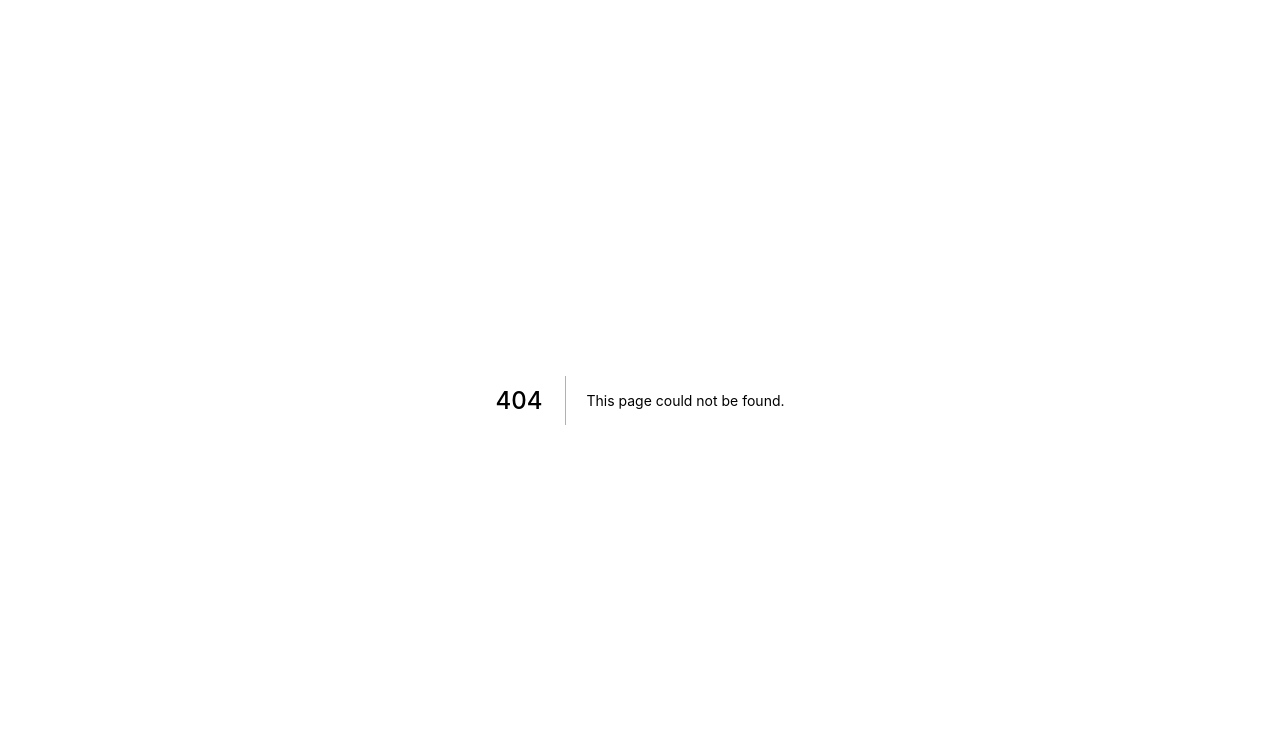
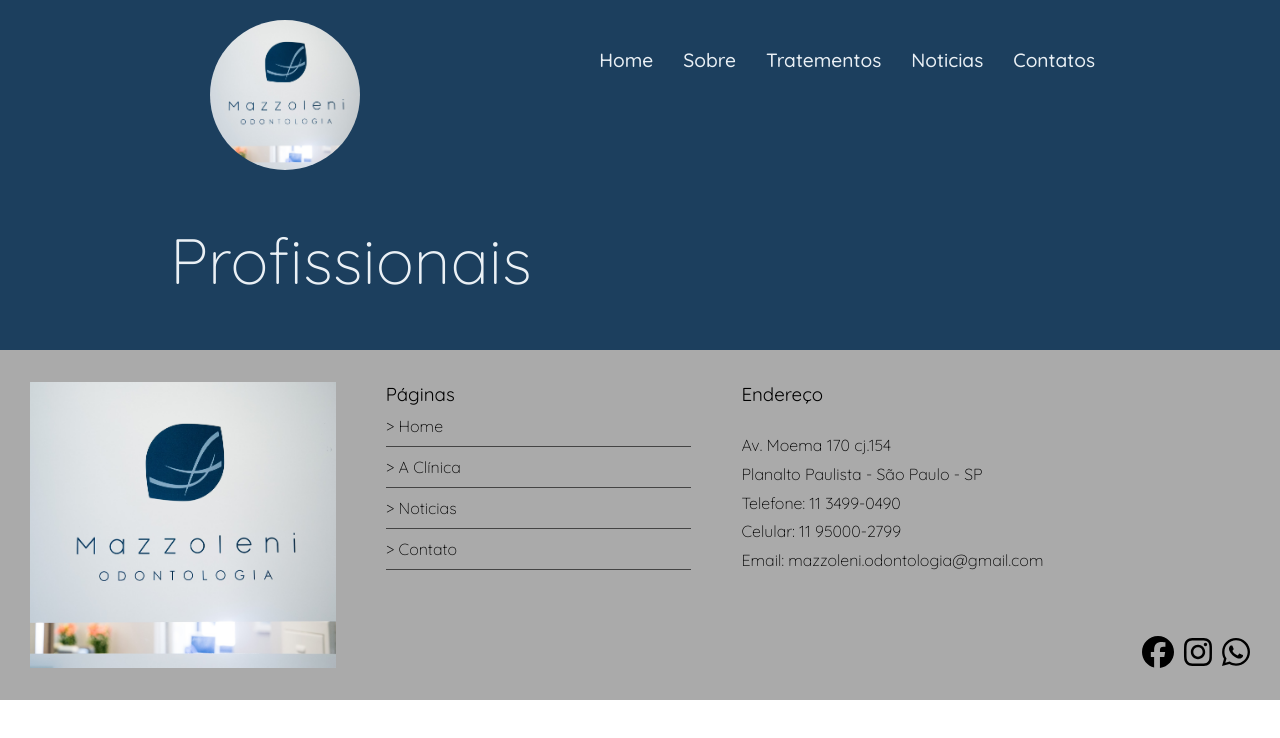
Before and after one commit to Henrique-mazzoleni/mazzoleniodontologia, a Next.js app: page /profissionais in a window 1280 px wide. Before the commit this address had no page. Shown: the top 738 px of the page. Built offline with nearby package versions, Linux system fonts and the light colour scheme.

Commit message:
drop down list on navbar

```diff
--- a/components/Navbar.js
+++ b/components/Navbar.js
@@ -30,18 +30,44 @@ const text = (
 export default function Navbar() {
   const { width } = useWindowSize();
   const [mobileMode, setMobileMode] = useState(width < 430);
+  const [showSobre, setShowSobre] = useState(false);
 
   useEffect(() => {
     setMobileMode(width < 430);
   }, [width]);
 
+  const showSobreHandler = () => {
+    setShowSobre((state) => !state);
+  };
+
   const menu = (
     <Fragment>
-      <li><Link href="/">Home</Link></li>
-      <li><Link href="/sobre">Sobre</Link></li>
-      <li><Link href="/">Tratementos</Link></li>
-      <li><Link href="/">Noticias</Link></li>
-      <li><Link href="/">Contatos</Link></li>
+      <li>
+        <Link href="/">Home</Link>
+      </li>
+      <li onMouseEnter={showSobreHandler} onMouseLeave={showSobreHandler}>
+        Sobre
+        {showSobre && (
+          <ul className={styles["drop-down-list"]}>
+            <span>Conheça a clínica</span>
+            <li>
+              <Link href="/sobre">A Clínica</Link>
+            </li>
+            <li>
+              <Link href="/profissionais">Profissionais</Link>
+            </li>
+          </ul>
+        )}
+      </li>
+      <li>
+        <Link href="/">Tratementos</Link>
+      </li>
+      <li>
+        <Link href="/">Noticias</Link>
+      </li>
+      <li>
+        <Link href="/">Contatos</Link>
+      </li>
     </Fragment>
   );
 
--- a/pages/_document.js
+++ b/pages/_document.js
@@ -1,4 +1,6 @@
 import { Html, Head, Main, NextScript } from "next/document";
+import Navbar from "../components/Navbar";
+import Footer from "../components/Footer";
 
 export default function Document() {
   return (
--- /dev/null
+++ b/pages/profissionais.js
@@ -0,0 +1,15 @@
+import { Fragment } from "react";
+
+import Navbar from "../components/Navbar";
+import Footer from "../components/Footer";
+import Header from "../components/Header";
+
+export default function Profissionais () {
+    return (
+        <Fragment>
+            <Navbar />
+            <Header title="Profissionais" />
+            <Footer />
+        </Fragment>
+    )
+}
--- a/styles/Navbar.module.css
+++ b/styles/Navbar.module.css
@@ -3,18 +3,17 @@
     width: 100%;
     z-index: 10;
     transition: all 1s ease-in-out;
+    color: var(--light-color);
 }
 
 .navbar-top {
-    color: var(--light-color);
     height: 120px;
     background-color: transparent;
 }
 
 .navbar-scroll {
-    color: var(--dark-color);
     height: 70px;
-    background-color: #eee;
+    background-color: var(--dark-color);
 }
 
 .content {
@@ -36,6 +35,7 @@
 }
 
 .menu-dropdown li {
+    position: relative;
     margin-top: 5px;
 }
 
@@ -87,3 +87,49 @@
     color: var(--light-color);
     text-shadow: 1px 1px 1px #333;
 }
+
+.drop-down-list {
+    background-color: var(--dark-color);
+    opacity: 0.9;
+    color: var(--light-color);
+    text-shadow: none;
+    position: absolute;
+    padding: 20px 50px;
+    border-top: 2px solid #333;
+    filter: brightness(150%);
+    animation: slide-down 0.5s ease-out;
+}
+
+.navbar-top .drop-down-list {
+    top: 100px;
+}
+
+.navbar-scroll .drop-down-list {
+    top: 70px;
+}
+
+.drop-down-list span {
+    display: block;
+    padding-bottom: 15px;
+}
+
+.drop-down-list li {
+    margin: 5px 0;
+}
+
+.drop-down-list li:hover {
+    border: none;
+    text-shadow: 1px 1px 2px var(--primary-color);
+}
+
+@keyframes slide-down {
+    0% {
+        transform: translateY(20px);
+        opacity: 0;
+    }
+
+    100% {
+        transform: translateY(0);
+        opacity: 0.9;
+    }
+}
```
